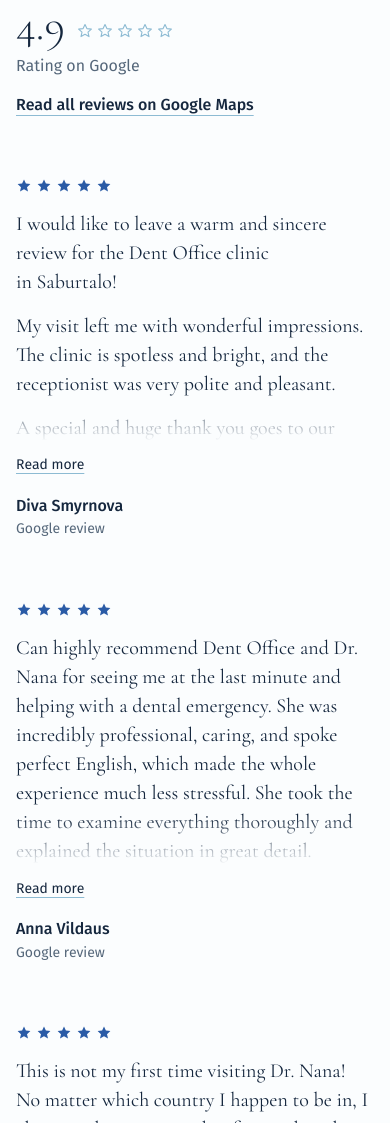
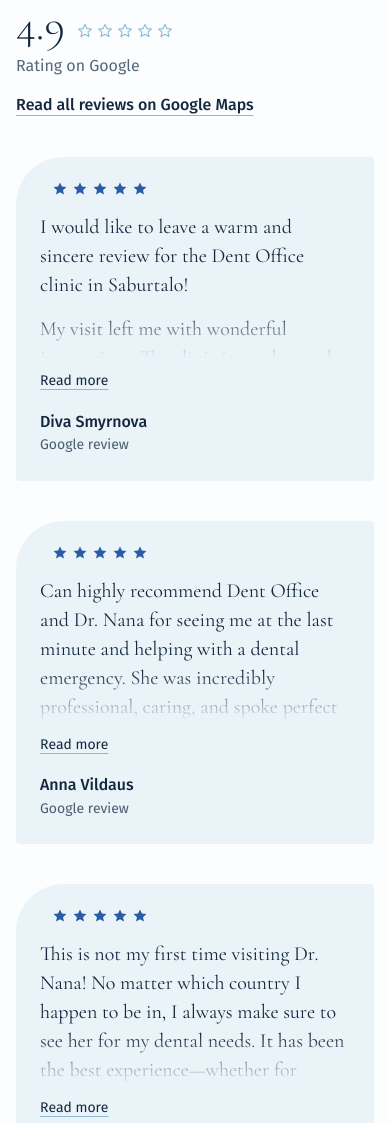
Before and after one commit to OneFang-Agency/dentoffice, a plain HTML site: page frontend/en/index.html in a window 390 px wide. Shown: the part 4966-6089 px from the top of the page. Drawn offline with nearby package versions, Linux system fonts and the light colour scheme.

Commit message:
update reviews

```diff
--- a/frontend/assets/styles/main.css
+++ b/frontend/assets/styles/main.css
@@ -1222,6 +1222,32 @@ ul {
     font-weight: 400;
 }
 
+/* Arc card: a soft sky ground whose top-left corner takes the curve of the
+   logo's "(". Reviews are trimmed sooner, at 5 lines. */
+.review.review--arc {
+    padding: clamp(1.5rem, 2.5vw, 2.25rem);
+    border-top: 0;
+    background: var(--sky-soft);
+    border-radius: clamp(3rem, 6vw, 5rem) var(--radius-sm) var(--radius-sm) var(--radius-sm);
+}
+
+.review.review--arc::before {
+    display: none;
+}
+
+.review--arc blockquote {
+    --review-lines: 5;
+    color: var(--ink);
+}
+
+.review--arc .review__author span {
+    color: #4a5d70;
+}
+
+.review--arc .stars {
+    padding-left: clamp(0.75rem, 1.5vw, 1.25rem);
+}
+
 @media (max-width: 860px) {
     .reviews__list {
         grid-template-columns: 1fr;
--- a/frontend/en/index.html
+++ b/frontend/en/index.html
@@ -268,7 +268,7 @@
                 </div>
 
                 <ul class="reviews__list">
-                    <li class="review">
+                    <li class="review review--arc">
                         <span class="stars" role="img" aria-label="5 out of 5 stars"><svg class="stars__fill" viewBox="0 0 96 16" width="96" height="16" aria-hidden="true"><use href="#star" x="0" width="16" height="16" /><use href="#star" x="20" width="16" height="16" /><use href="#star" x="40" width="16" height="16" /><use href="#star" x="60" width="16" height="16" /><use href="#star" x="80" width="16" height="16" /></svg></span>
                         <blockquote id="review-1">
                             <p>I would like to leave a warm and sincere review for the Dent Office clinic in Saburtalo!</p>
@@ -279,14 +279,14 @@
                         </blockquote>
                         <p class="review__author">Diva Smyrnova<span>Google review</span></p>
                     </li>
-                    <li class="review">
+                    <li class="review review--arc">
                         <span class="stars" role="img" aria-label="5 out of 5 stars"><svg class="stars__fill" viewBox="0 0 96 16" width="96" height="16" aria-hidden="true"><use href="#star" x="0" width="16" height="16" /><use href="#star" x="20" width="16" height="16" /><use href="#star" x="40" width="16" height="16" /><use href="#star" x="60" width="16" height="16" /><use href="#star" x="80" width="16" height="16" /></svg></span>
                         <blockquote id="review-2">
                             <p>Can highly recommend Dent Office and Dr. Nana for seeing me at the last minute and helping with a dental emergency. She was incredibly professional, caring, and spoke perfect English, which made the whole experience much less stressful. She took the time to examine everything thoroughly and explained the situation in great detail. If I lived in Tbilisi, I’d gladly have her as my regular dentist. Thank you for the excellent care!</p>
                         </blockquote>
                         <p class="review__author">Anna Vildaus<span>Google review</span></p>
                     </li>
-                    <li class="review">
+                    <li class="review review--arc">
                         <span class="stars" role="img" aria-label="5 out of 5 stars"><svg class="stars__fill" viewBox="0 0 96 16" width="96" height="16" aria-hidden="true"><use href="#star" x="0" width="16" height="16" /><use href="#star" x="20" width="16" height="16" /><use href="#star" x="40" width="16" height="16" /><use href="#star" x="60" width="16" height="16" /><use href="#star" x="80" width="16" height="16" /></svg></span>
                         <blockquote id="review-3">
                             <p>This is not my first time visiting Dr. Nana! No matter which country I happen to be in, I always make sure to see her for my dental needs. It has been the best experience—whether for treatment, check-ups, or teeth cleaning. Thank you so much!</p>
```
Also changed, not shown: frontend/index.html (+3 -3 lines).
